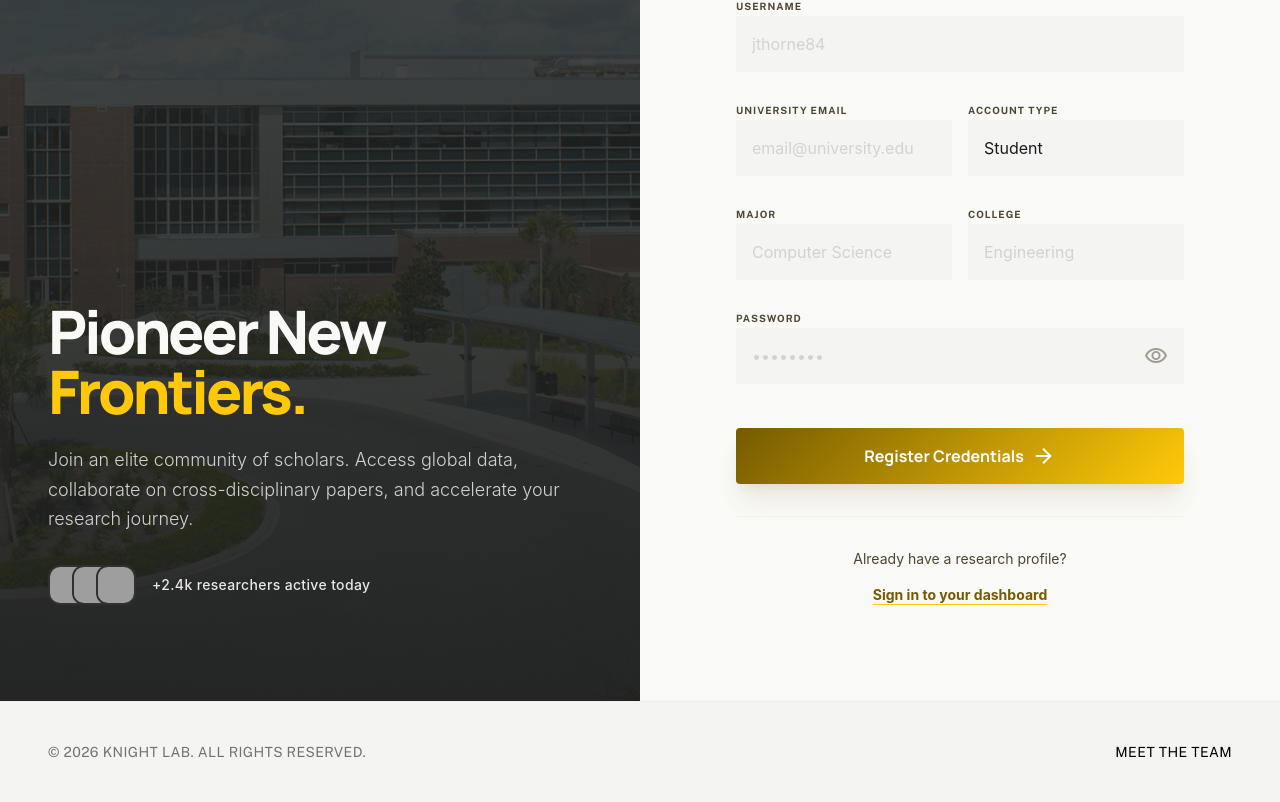
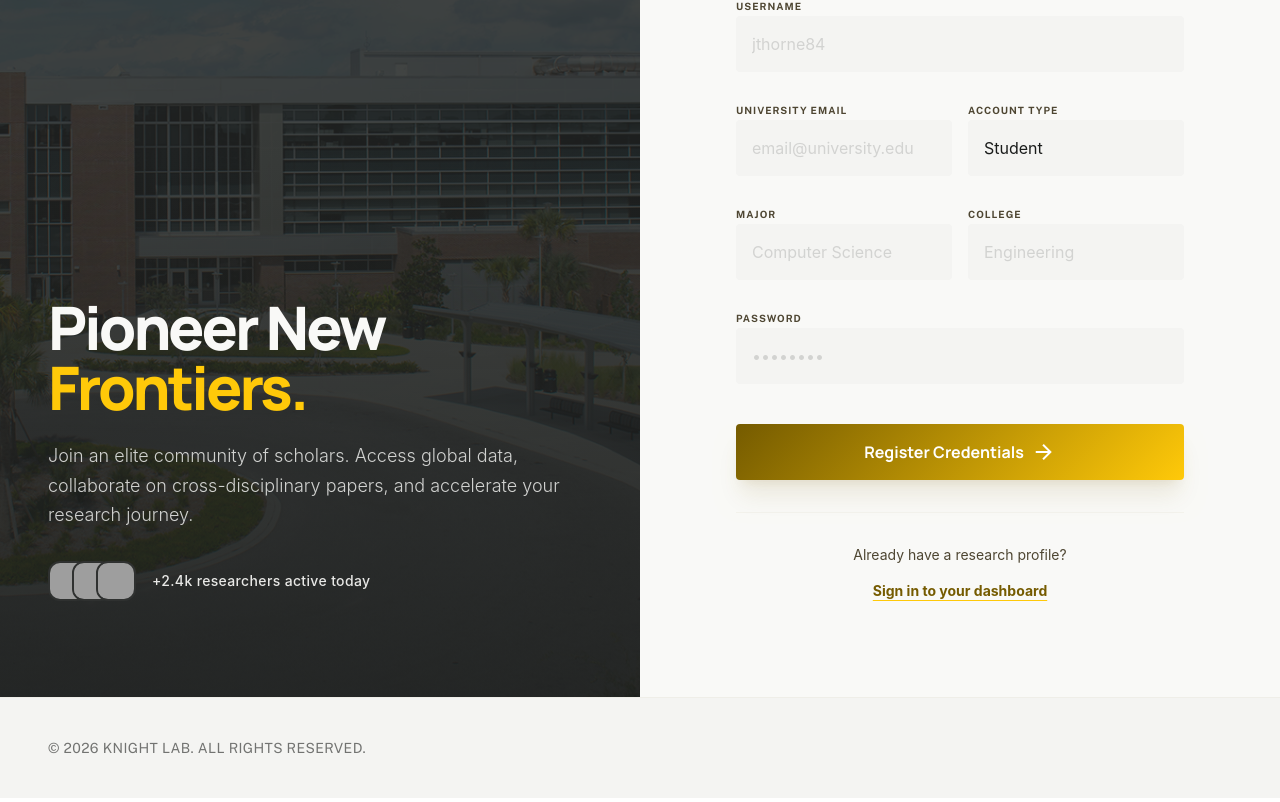
Before and after one commit to XavierS31/COP-4331-Large-Project, a React app in the folder frontend/: page /register in a window 1280 px wide. Shown: the part 500-1302 px from the top of the page. Built offline with nearby package versions, Linux system fonts and the light colour scheme; grey boxes are pictures that could not be loaded; the HTML template or start-up script is replaced by a standard one.

Commit message:
Removed useless buttons

```diff
--- a/frontend/src/components/FacultySidebar.tsx
+++ b/frontend/src/components/FacultySidebar.tsx
@@ -27,14 +27,14 @@ export const FacultySidebar: React.FC<FacultySidebarProps> = ({ onCreateClick })
           <span className="material-symbols-outlined select-none">description</span>
           My Postings
         </a>
-        <a className="text-on-surface opacity-60 flex items-center gap-3 px-4 py-3 font-body text-sm tracking-wide hover:bg-surface-variant transition-colors rounded-l-lg flex-1 cursor-pointer" onClick={(e) => { e.preventDefault(); toast('Feature coming soon!', { icon: '🚧' }); }}>
+        {/* <a className="text-on-surface opacity-60 flex items-center gap-3 px-4 py-3 font-body text-sm tracking-wide hover:bg-surface-variant transition-colors rounded-l-lg flex-1 cursor-pointer" onClick={(e) => { e.preventDefault(); toast('Feature coming soon!', { icon: '🚧' }); }}>
           <span className="material-symbols-outlined select-none">rate_review</span>
           Review Applications
-        </a>
-        <a className="text-on-surface opacity-60 flex items-center gap-3 px-4 py-3 font-body text-sm tracking-wide hover:bg-surface-variant transition-colors rounded-l-lg flex-1 cursor-pointer" onClick={(e) => { e.preventDefault(); toast('Feature coming soon!', { icon: '🚧' }); }}>
+        </a> */}
+        {/* <a className="text-on-surface opacity-60 flex items-center gap-3 px-4 py-3 font-body text-sm tracking-wide hover:bg-surface-variant transition-colors rounded-l-lg flex-1 cursor-pointer" onClick={(e) => { e.preventDefault(); toast('Feature coming soon!', { icon: '🚧' }); }}>
           <span className="material-symbols-outlined select-none">settings</span>
           Settings
-        </a>
+        </a> */}
       </nav>
       <div className="mt-auto px-2">
         <button
--- a/frontend/src/components/Footer.tsx
+++ b/frontend/src/components/Footer.tsx
@@ -8,7 +8,7 @@ export const Footer: React.FC = () => {
           © {new Date().getFullYear()} Knight Lab. All rights reserved.
         </p>
       </div>
-      <div className="flex flex-wrap justify-center gap-8 font-body text-sm tracking-wide uppercase">Meet the Team</div>
+      {/* <div className="flex flex-wrap justify-center gap-8 font-body text-sm tracking-wide uppercase">Meet the Team</div> */}
     </footer>
   );
 };
--- a/frontend/src/components/RegisterForm.tsx
+++ b/frontend/src/components/RegisterForm.tsx
@@ -154,7 +154,7 @@ export const RegisterForm: React.FC = () => {
           <div className="space-y-1 relative">
             <label className="font-label text-[10px] font-bold text-on-surface-variant uppercase tracking-widest">Password</label>
             <input value={password} onChange={e=>setPassword(e.target.value)} className="w-full bg-surface-container-low border-none focus:ring-0 rounded-sm text-on-surface py-4 px-4 placeholder:opacity-30 focus:border-b-2 focus:border-primary-container transition-all" placeholder="••••••••" type="password" />
-            <span className="material-symbols-outlined absolute right-4 top-10 text-on-surface-variant opacity-50 cursor-pointer text-sm">visibility</span>
+            {/* <span className="material-symbols-outlined absolute right-4 top-10 text-on-surface-variant opacity-50 cursor-pointer text-sm">visibility</span> */}
           </div>
 
           <div className="pt-4">
--- a/frontend/src/pages/FacultyDashboard.tsx
+++ b/frontend/src/pages/FacultyDashboard.tsx
@@ -69,10 +69,10 @@ export const FacultyDashboard: React.FC = () => {
         <header className="fixed top-0 right-0 left-64 h-16 bg-[#f9f9f7]/80 dark:bg-[#1a1c1b]/80 backdrop-blur-md z-30 flex justify-between items-center px-8 border-none">
           <h1 className="font-headline font-black text-xl text-on-surface tracking-tight">Active Research Postings</h1>
           <div className="flex items-center gap-6">
-            <div className="flex items-center gap-4 text-on-surface-variant">
+            {/* <div className="flex items-center gap-4 text-on-surface-variant">
               <span className="material-symbols-outlined cursor-pointer hover:text-primary transition-colors select-none">notifications</span>
               <span className="material-symbols-outlined cursor-pointer hover:text-primary transition-colors select-none">help_outline</span>
-            </div>
+            </div> */}
             <div className="h-8 w-[1px] bg-outline-variant opacity-20"></div>
             <div className="flex items-center gap-3">
               <button onClick={logout} className="text-sm font-bold text-red-600 hover:text-red-800 transition-colors mx-4">Sign Out</button>
```
